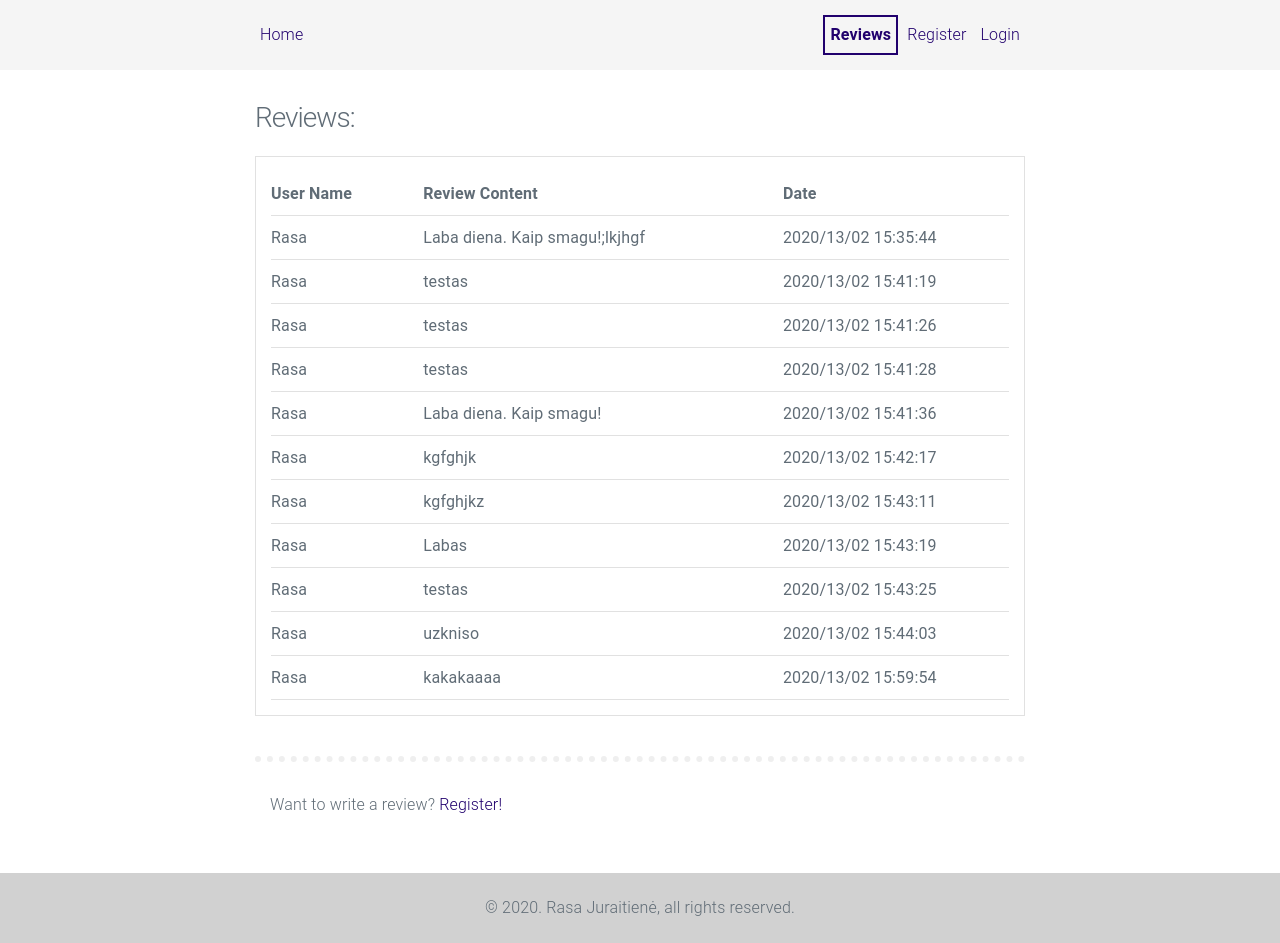
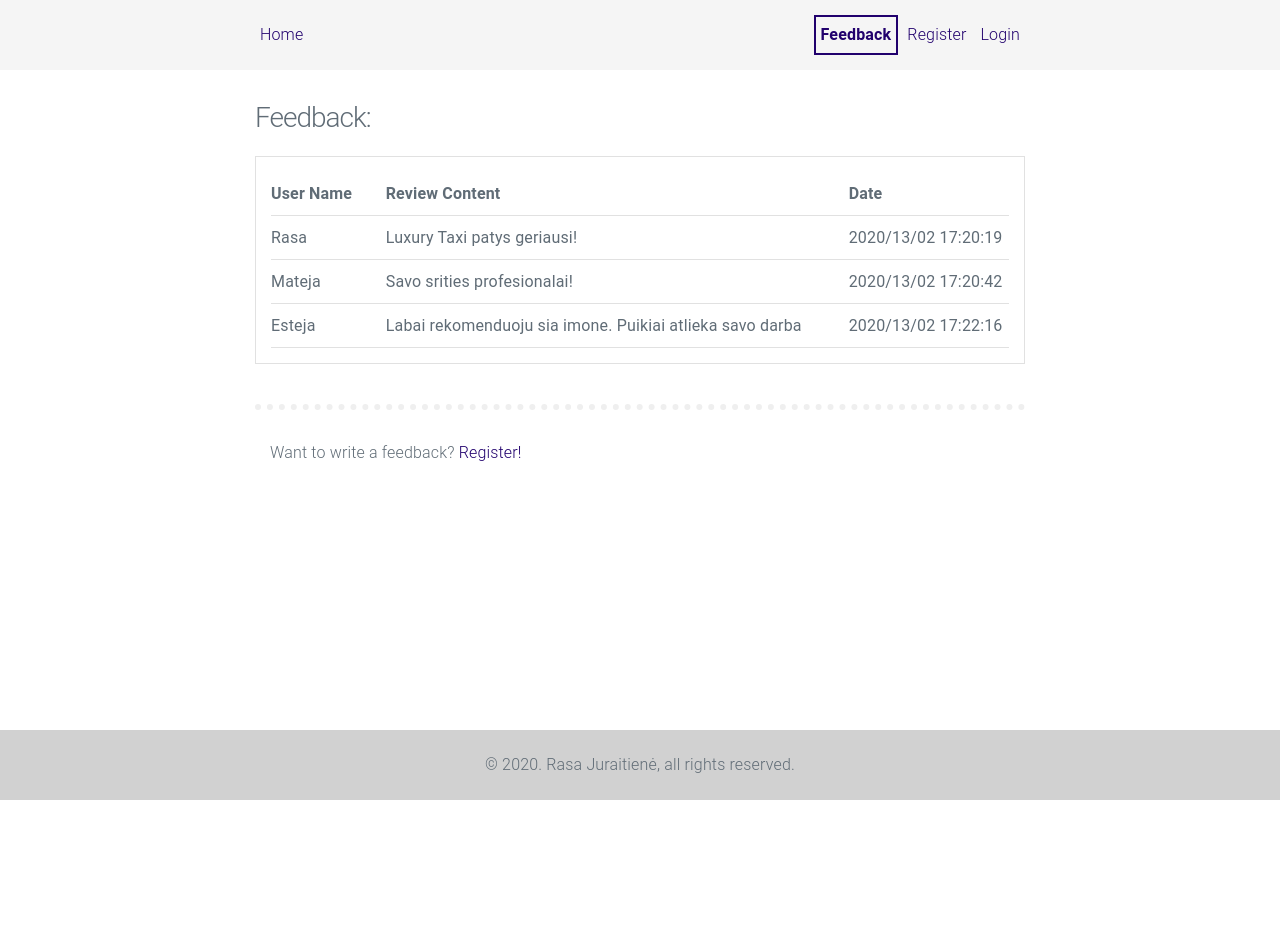
Before and after one commit to RasaJuraitiene/Exam, a PHP site: page /feedback.php in a window 1280 px wide. After the commit the page ends 800 px from the top, so only its background shows below. Run offline with PHP 8.4, Linux system fonts and the light colour scheme; some libraries are stand-ins or nearby versions.

Commit message:
Finished, need clean code check

```diff
--- a/app/classes/Feedbacks/Feedback.php
+++ b/app/classes/Feedbacks/Feedback.php
@@ -16,7 +16,7 @@ class Feedback
             $this->data = [
                 'user_id' => null,
                 'id' => null,
-                'review' => null,
+                'feedback' => null,
                 'name' => null,
                 'timestamp' => null,
             ];
@@ -35,7 +35,7 @@ class Feedback
             $this->data['id'] = null;
         }
         $this->setUserId($array['user_id'] ?? null);
-        $this->setReview($array['review'] ?? null);
+        $this->setFeedback($array['feedback'] ?? null);
         $this->setTimestamp($array['timestamp'] ?? null);
     }
 
@@ -48,7 +48,7 @@ class Feedback
         return [
             'user_id' => $this->getUserId(),
             'id' => $this->getId(),
-            'review' => $this->getReview(),
+            'feedback' => $this->getfeedback(),
             'timestamp' => $this->getTimestamp()
         ];
     }
@@ -86,18 +86,18 @@ class Feedback
      * Sets name
      * @param string $name
      */
-    public function setReview(string $review)
+    public function setFeedback(string $feedback)
     {
-        $this->data['review'] = $review;
+        $this->data['feedback'] = $feedback;
     }
 
     /**
      * Returns name
      * @return string
      */
-    public function getReview()
+    public function getFeedback()
     {
-        return $this->data['review'] ?? null;
+        return $this->data['feedback'] ?? null;
     }
 
     /**
--- a/app/classes/Feedbacks/Views/ApiForm.php
+++ b/app/classes/Feedbacks/Views/ApiForm.php
@@ -10,7 +10,7 @@ class ApiForm extends \Core\Views\Form
     {
         $this->data = [
             'fields' => [
-                'review' => [
+                'feedback' => [
                     'extra' => [
                         'validators' => [
                             'validate_not_empty'
--- a/app/classes/Feedbacks/Views/BaseForm.php
+++ b/app/classes/Feedbacks/Views/BaseForm.php
@@ -10,8 +10,8 @@ class BaseForm extends \Core\Views\Form
     {
         $this->data = [
             'fields' => [
-                'review' => [
-                    'label' => 'Write a review:',
+                'feedback' => [
+                    'label' => 'Write a feedback:',
                     'type' => 'text',
                 ],
             ],
--- a/app/classes/Feedbacks/Views/UpdateForm.php
+++ b/app/classes/Feedbacks/Views/UpdateForm.php
@@ -11,6 +11,6 @@ class UpdateForm extends BaseForm
         parent::__construct($data);
 
         $this->data['attr']['id'] = 'update-form';
-        $this->data['buttons']['submit']['title'] = 'Update';
+        $this->data['buttons']['submit']['title'] = 'update';
     }
 }
--- a/app/classes/Views/Navigation.php
+++ b/app/classes/Views/Navigation.php
@@ -12,7 +12,7 @@ class Navigation extends \Core\View
         parent::__construct($data);
 
         $this->addLink('left', '/index.php', 'Home');
-        $this->addLink('right', '/feedback.php', 'Reviews');
+        $this->addLink('right', '/feedback.php', 'Feedback');
 
         if (App::$session->userLoggedIn()) {
             $user = App::$session->getUser();
--- a/app/data/db.json
+++ b/app/data/db.json
@@ -1 +1 @@
-{"users":[{"id":null,"email":"rasa@gmail.com","name":"Rasa","surname":"Juraitiene","phone":"+37060599601","password":"panama"}],"feedback":[{"user_id":0,"id":null,"review":"Laba diena. Kaip smagu!;lkjhgf","timestamp":1581608144},{"user_id":0,"id":null,"review":"testas","timestamp":1581608479},{"user_id":0,"id":null,"review":"testas","timestamp":1581608486},{"user_id":0,"id":null,"review":"testas","timestamp":1581608488},{"user_id":0,"id":null,"review":"Laba diena. Kaip smagu!","timestamp":1581608496},{"user_id":0,"id":null,"review":"kgfghjk","timestamp":1581608537},{"user_id":0,"id":null,"review":"kgfghjkz","timestamp":1581608591},{"user_id":0,"id":null,"review":"Labas","timestamp":1581608599},{"user_id":0,"id":null,"review":"testas","timestamp":1581608605},{"user_id":0,"id":null,"review":"uzkniso","timestamp":1581608643},{"user_id":0,"id":null,"review":"kakakaaaa","timestamp":1581609594}]}
+{"users":[{"id":null,"email":"rasa@gmail.com","name":"Rasa","surname":"Juraitiene","phone":"+37060599601","password":"panama"},{"id":null,"email":"mateja@gmail.com","name":"Mateja","surname":"Juraityte","phone":"","password":"panama"},{"id":null,"email":"esteja@gmail.com","name":"Esteja","surname":"Juraityte","phone":"","password":"panama"}],"feedback":[{"user_id":0,"id":null,"feedback":"Luxury Taxi patys geriausi!","timestamp":1581614419},{"user_id":1,"id":null,"feedback":"Savo srities profesionalai!","timestamp":1581614442},{"user_id":2,"id":null,"feedback":"Labai rekomenduoju sia imone. Puikiai atlieka savo darba","timestamp":1581614536}]}
--- a/public_html/api/feedback/get.php
+++ b/public_html/api/feedback/get.php
@@ -6,17 +6,17 @@ $response = new \Core\Api\Response();
 
 
 $models = [
-    'review' => new \App\Feedbacks\Model(),
+    'feedback' => new \App\Feedbacks\Model(),
     'user' => new \App\Users\Model()
 ];
 
 $conditions = $_POST ?? [];
 
-$reviews = $models['review']->get($conditions);
-if ($reviews !== false) {
-    foreach ($reviews as $review) {
+$feedbacks = $models['feedback']->get($conditions);
+if ($feedbacks !== false) {
+    foreach ($feedbacks as $feedback) {
 
-        $r_array = $review->getData();
+        $r_array = $feedback->getData();
 //        unset($r_array['id']);
         $user = $models['user']->getById($r_array['user_id']);
 
@@ -28,7 +28,7 @@ if ($reviews !== false) {
             'user_id' => $r_array['user_id'],
             'id' => $r_array['id'],
             'name' => $r_array['name'],
-            'review' => $r_array['review'],
+            'feedback' => $r_array['feedback'],
             'timestamp' => $r_array['timestamp']
         ];
 
--- a/public_html/feedback.php
+++ b/public_html/feedback.php
@@ -35,7 +35,7 @@ $footer = new \App\Views\Footer();
     <section class="wrapper">
         <div class="block">
             <div id="reviews-table">
-                <h3>Reviews:</h3>
+                <h3>Feedback:</h3>
                 <table>
                     <thead>
                     <tr>
@@ -58,7 +58,7 @@ $footer = new \App\Views\Footer();
                 </div>
             <?php else: ?>
                 <p>
-                    Want to write a review? <a href="/register.php">Register!</a>
+                    Want to write a feedback? <a href="/register.php">Register!</a>
                 </p>
             <?php endif; ?>
             <div id="card-container"></div>
--- a/public_html/media/css/style.css
+++ b/public_html/media/css/style.css
@@ -163,13 +163,6 @@ footer {
     /*align-content: stretch;*/
 }
 
-@media screen and (max-width: 400px) {
-    .banner {
-        height: 150px;
-        width: 100%
-    }
-}
-
 .container {
     max-width: 800px;
     height: 400px;
@@ -180,6 +173,11 @@ footer {
 }
 
 @media screen and (max-width: 400px) {
+    .banner {
+        height: 150px;
+        width: 100%
+    }
+
     .container {
         flex-direction: column;
         margin: 20px 0;
@@ -188,8 +186,12 @@ footer {
     }
 
     .card {
-        max-width: 50% !important;
+        width: 50% !important;
         margin: 20px 0;
+    }
+
+    .card-img {
+        height: auto!important;
     }
 }
 
@@ -220,7 +222,7 @@ footer {
     text-align: center;
 }
 
-.service-content{
+.service-content {
     font-size: small;
     margin: 0 5px;
 }
```
Also changed, not shown: public_html/api/feedback/create.php (+8 -8 lines), public_html/api/feedback/delete.php (deleted, +0 -38 lines), public_html/api/feedback/update.php (deleted, +0 -96 lines), public_html/index.php (+4 -5 lines), public_html/media/images/High-End-Luxury-Business-Transfer-Agent.png (deleted), public_html/media/images/____8340418.jpg (deleted), public_html/media/images/executive-cars_2.jpg (deleted), public_html/media/images/lamlam-car01.jpg (deleted), public_html/media/images/photo01.jpg (deleted).
